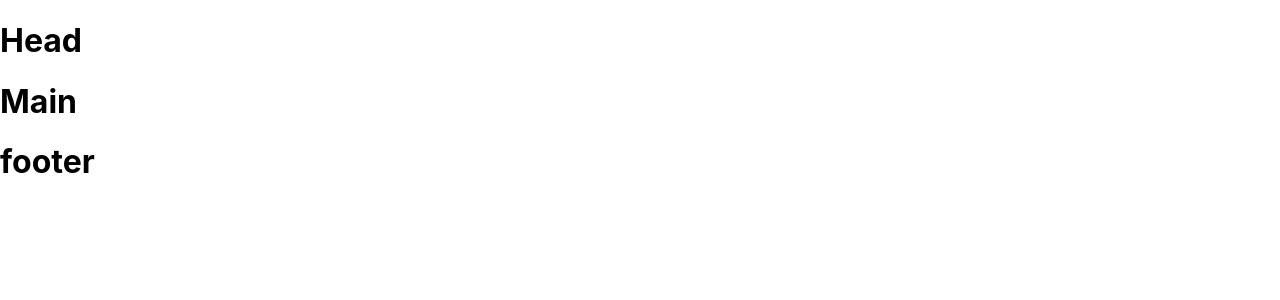
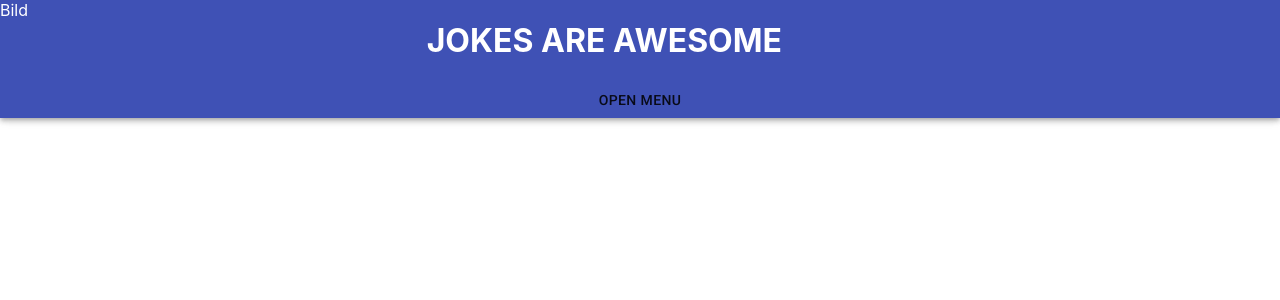
Before and after one commit to ChristianSmit42/react-jokes, a React (Create React App) app: page / in a window 1280 px wide. Shown: the top 300 px of the page. Built offline with nearby package versions, Linux system fonts and the light colour scheme.

Commit message:
Implement new components Navigation / LogoArea

```diff
--- a/src/components/Header.jsx
+++ b/src/components/Header.jsx
@@ -1,7 +1,16 @@
 import React from "react";
+import LogoArea from "./Header/LogoArea";
+import {Grid, AppBar, Menu, MenuItem, Button} from "@material-ui/core";
+import Navigation from "./Header/Navigation";
 
 export default function Header() {
-    return(
-        <header><h1>Head</h1></header>
+
+
+
+    return (
+        <AppBar>
+            <LogoArea/>
+            <Navigation/>
+        </AppBar>
     );
 }
```
